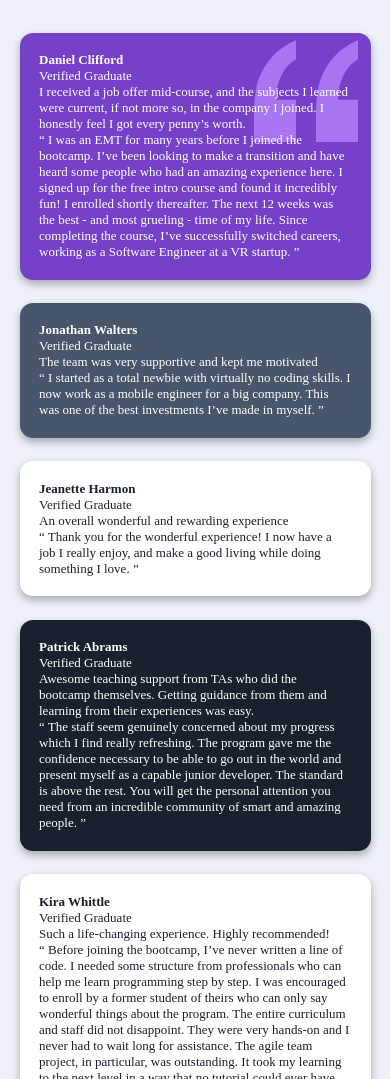
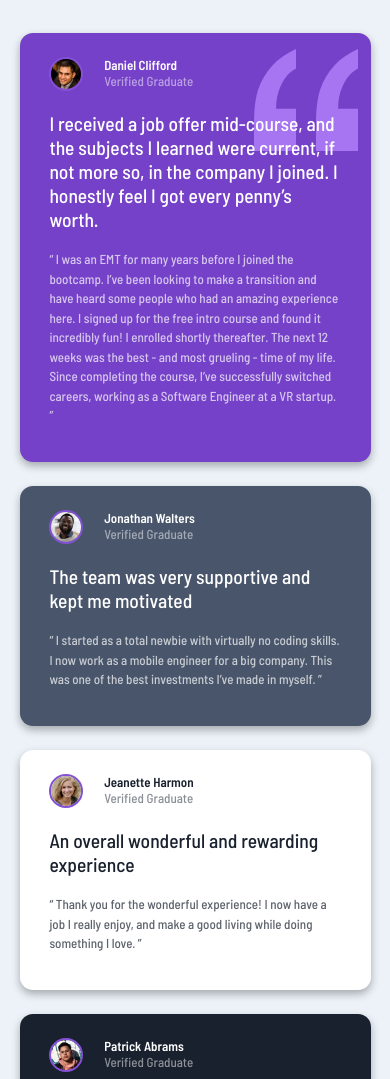
Before and after one commit to Jani-B/FEM-testimonials, a plain HTML site: page index.html in a window 390 px wide. Shown: the top 1079 px of the page. Drawn offline with Linux system fonts and the light colour scheme.

Commit message:
added more styling and made the html page ready on the mobile view

```diff
--- a/index.html
+++ b/index.html
@@ -17,17 +17,24 @@
   <body>
     <main class="container">
       <article class="cards card1">
-        <div>
+        <div class="float-item">
+          <img
+            class="profile-image"
+            src="./images/image-daniel.jpg"
+            alt="image of Daniel"
+          />
+        </div>
+        <div class="float-item">
           <h2>Daniel Clifford</h2>
-          <p>Verified Graduate</p>
+          <p class="verified">Verified Graduate</p>
         </div>
-        <div>
-          <p>
+        <div class="text-container">
+          <p class="first-text">
             I received a job offer mid-course, and the subjects I learned were
             current, if not more so, in the company I joined. I honestly feel I
             got every penny’s worth.
           </p>
-          <p>
+          <p class="review-paragraph">
             “ I was an EMT for many years before I joined the bootcamp. I’ve
             been looking to make a transition and have heard some people who had
             an amazing experience here. I signed up for the free intro course
@@ -39,13 +46,22 @@
         </div>
       </article>
       <article class="cards card2">
-        <div>
+        <div class="float-item">
+          <img
+            class="profile-image"
+            src="./images/image-jonathan.jpg"
+            alt="image of Daniel"
+          />
+        </div>
+        <div class="float-item">
           <h2>Jonathan Walters</h2>
-          <p>Verified Graduate</p>
+          <p class="verified">Verified Graduate</p>
         </div>
-        <div>
-          <p>The team was very supportive and kept me motivated</p>
-          <p>
+        <div class="text-container">
+          <p class="first-text">
+            The team was very supportive and kept me motivated
+          </p>
+          <p class="review-paragraph">
             “ I started as a total newbie with virtually no coding skills. I now
             work as a mobile engineer for a big company. This was one of the
             best investments I’ve made in myself. ”
@@ -53,30 +69,46 @@
         </div>
       </article>
       <article class="cards card3">
-        <div>
+        <div class="float-item">
+          <img
+            class="profile-image"
+            src="./images/image-jeanette.jpg"
+            alt="image of Daniel"
+          />
+        </div>
+        <div class="float-item">
           <h2>Jeanette Harmon</h2>
-          <p>Verified Graduate</p>
+          <p class="verified">Verified Graduate</p>
         </div>
-        <div>
-          <p>An overall wonderful and rewarding experience</p>
-          <p>
+        <div class="text-container">
+          <p class="first-text">
+            An overall wonderful and rewarding experience
+          </p>
+          <p class="review-paragraph">
             “ Thank you for the wonderful experience! I now have a job I really
             enjoy, and make a good living while doing something I love. ”
           </p>
         </div>
       </article>
       <article class="cards card4">
-        <div>
+        <div class="float-item">
+          <img
+            class="profile-image"
+            src="./images/image-patrick.jpg"
+            alt="image of Daniel"
+          />
+        </div>
+        <div class="float-item">
           <h2>Patrick Abrams</h2>
-          <p>Verified Graduate</p>
+          <p class="verified">Verified Graduate</p>
         </div>
-        <div>
-          <p>
+        <div class="text-container">
+          <p class="first-text">
             Awesome teaching support from TAs who did the bootcamp themselves.
             Getting guidance from them and learning from their experiences was
             easy.
           </p>
-          <p>
+          <p class="review-paragraph">
             “ The staff seem genuinely concerned about my progress which I find
             really refreshing. The program gave me the confidence necessary to
             be able to go out in the world and present myself as a capable
@@ -88,13 +120,22 @@
       </article>
 
       <article class="cards card5">
-        <div>
+        <div class="float-item">
+          <img
+            class="profile-image"
+            src="./images/image-kira.jpg"
+            alt="image of Daniel"
+          />
+        </div>
+        <div class="float-item">
           <h2>Kira Whittle</h2>
-          <p>Verified Graduate</p>
+          <p class="verified">Verified Graduate</p>
         </div>
-        <div>
-          <p>Such a life-changing experience. Highly recommended!</p>
-          <p>
+        <div class="text-container">
+          <p class="first-text">
+            Such a life-changing experience. Highly recommended!
+          </p>
+          <p class="review-paragraph">
             “ Before joining the bootcamp, I’ve never written a line of code. I
             needed some structure from professionals who can help me learn
             programming step by step. I was encouraged to enroll by a former
--- a/styles.css
+++ b/styles.css
@@ -1,3 +1,6 @@
+@import url("https://fonts.googleapis.com/css2?family=Barlow+Semi+Condensed:wght@500;600&display=swap");
+
+/* Variables for colors*/
 :root {
   --moderate-violet: hsl(263, 55%, 52%);
   --very-dark-grayish-blue: hsl(217, 19%, 35%);
@@ -7,10 +10,41 @@
   --light-gray: hsl(0, 0%, 81%);
   --light-grayish-blue: hsl(210, 46%, 95%);
 }
+
+/* margin to 0 and font size to 13px*/
 * {
   margin: 0;
   font-size: 13px;
 }
+
+/*FONTS*/
+
+.barlow-semi-condensed-medium {
+  font-family: "Barlow Semi Condensed", sans-serif;
+  font-weight: 500;
+  font-style: normal;
+}
+
+.barlow-semi-condensed-semibold {
+  font-family: "Barlow Semi Condensed", sans-serif;
+  font-weight: 600;
+  font-style: normal;
+}
+
+/* Header and paragraph basic styling*/
+h2 {
+  font-family: "Barlow Semi Condensed", sans-serif;
+  font-weight: 600;
+  font-style: normal;
+}
+
+p {
+  font-family: "Barlow Semi Condensed", sans-serif;
+  font-weight: 500;
+  font-style: normal;
+}
+
+/*CARDS*/
 
 .container {
   display: grid;
@@ -58,3 +92,33 @@
   background-color: var(--white);
   color: var(--very-dark-blackish-blue);
 }
+
+.profile-image {
+  width: 30px;
+  border-radius: 50%;
+  border: 2px solid hsl(263, 62%, 58%);
+}
+
+.float-item {
+  float: left;
+  padding: 0.4rem 0.8rem;
+}
+.verified {
+  opacity: 50%;
+}
+
+.text-container {
+  clear: left;
+  padding: 0.3rem 0;
+}
+
+.first-text {
+  padding: 0.5rem 0.8rem;
+  font-size: 1.5rem;
+}
+
+.review-paragraph {
+  opacity: 70%;
+  padding: 1rem 0.8rem;
+  line-height: 150%;
+}
```
